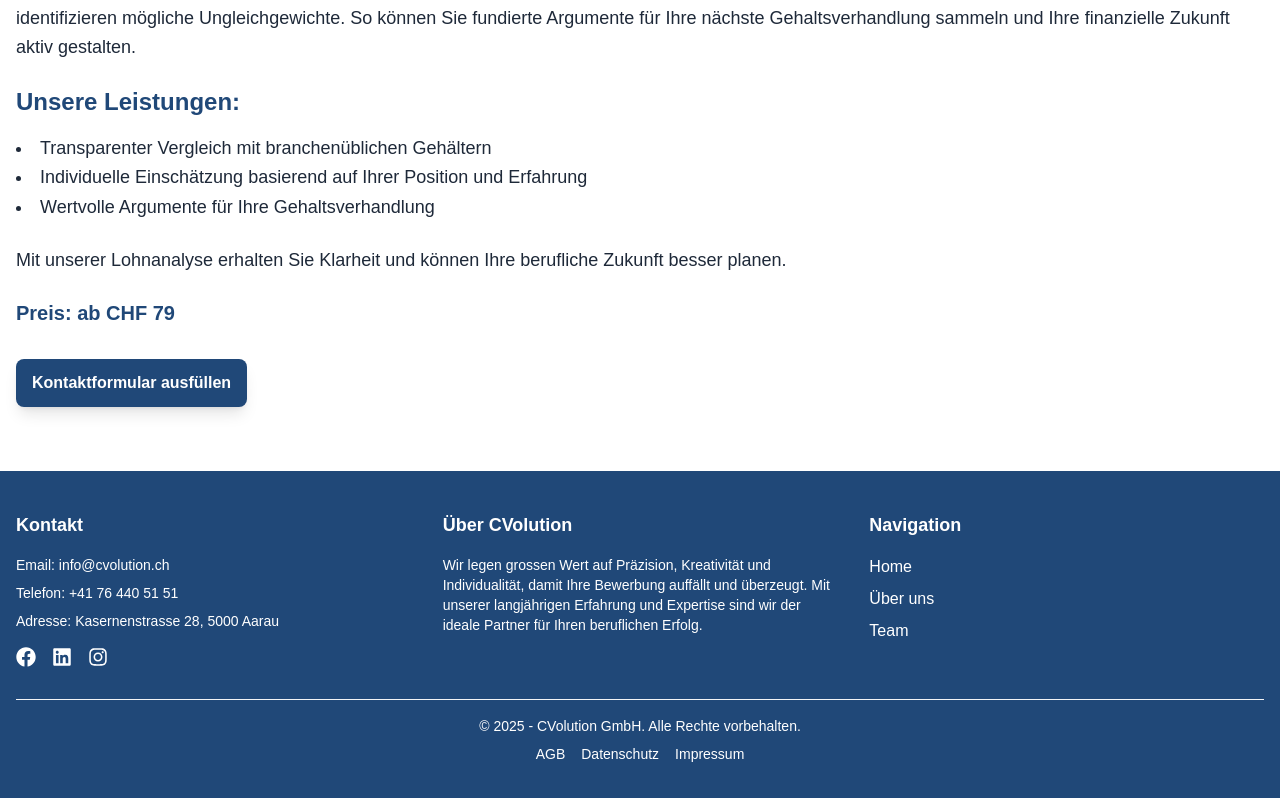
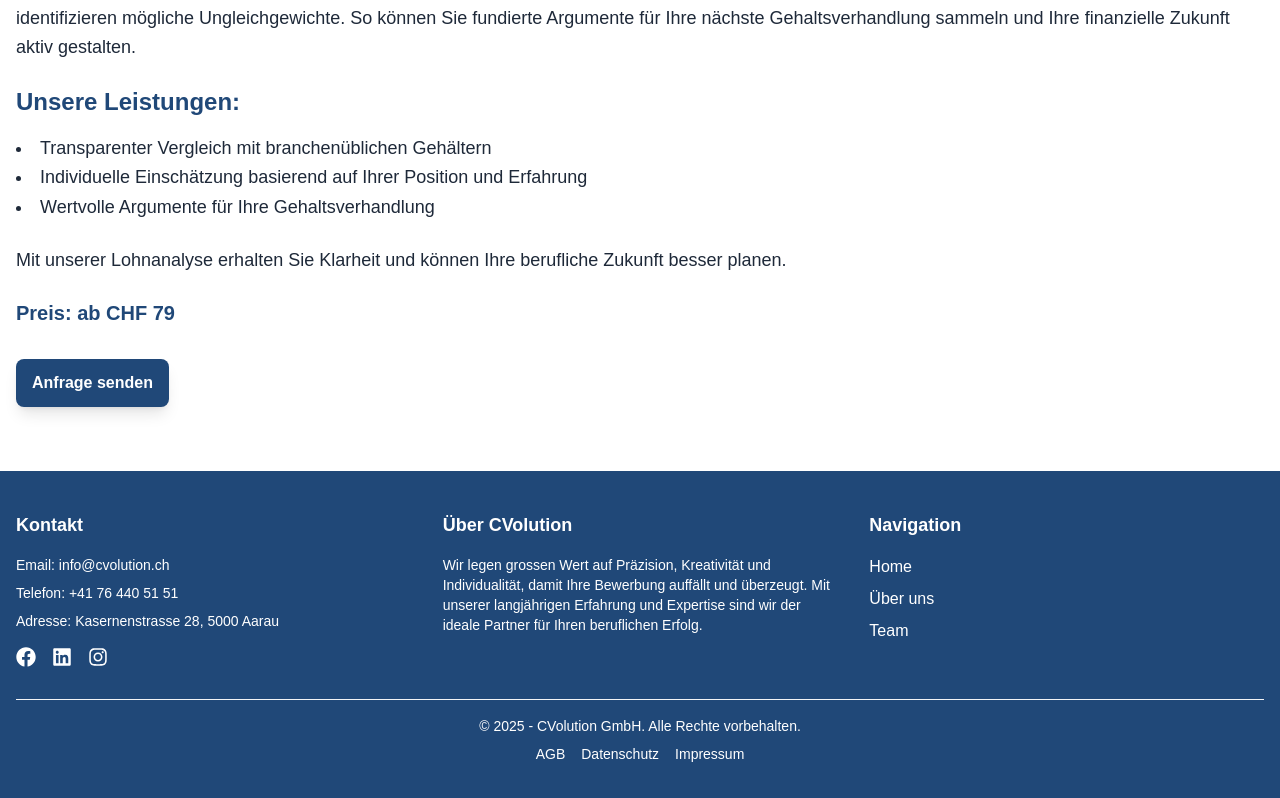
Before and after one commit to LE-NOIR-Web-Entwicklung/CVolutionNextJs, a Next.js app in the folder cvolution/: page /service-salary in a window 1280 px wide. Shown: the part 565-1363 px from the top of the page. Built offline with nearby package versions, Linux system fonts and the light colour scheme.

Commit message:
button naming

```diff
--- a/cvolution/src/app/contact/page.tsx
+++ b/cvolution/src/app/contact/page.tsx
@@ -153,5 +153,5 @@ export default function Contact() {
   return (
     <Suspense>
       <ContactPage />
-      </Suspense>
-      )};
+    </Suspense>
+)};
--- a/cvolution/src/app/service-motivation/page.tsx
+++ b/cvolution/src/app/service-motivation/page.tsx
@@ -50,7 +50,7 @@ export default function ServiceMotivation() {
               href="/contact?subject=Motivationsschreiben"
               className="inline-block px-4 py-3 mt-4 text-white font-bold bg-[#204878] rounded-lg shadow-lg hover:bg-[#1a3a66] transform hover:scale-105 transition duration-300"
             >
-              Kontaktformular ausfüllen
+              Anfrage senden
             </a>
           </div>
         </div>
--- a/cvolution/src/app/service-rav/page.tsx
+++ b/cvolution/src/app/service-rav/page.tsx
@@ -49,7 +49,7 @@ export default function ServiceRAV() {
               href="/contact?subject=RAV-Unterstuetzung"
               className="inline-block px-4 py-3 mt-4 text-white font-bold bg-[#204878] rounded-lg shadow-lg hover:bg-[#1a3a66] transform hover:scale-105 transition duration-300"
             >
-              Kontaktformular ausfüllen
+              Anfrage senden
             </a>
           </div>
         </div>
--- a/cvolution/src/app/service-salary/page.tsx
+++ b/cvolution/src/app/service-salary/page.tsx
@@ -49,7 +49,7 @@ export default function ServiceSalary() {
               href="/contact?subject=Lohnanalyse"
               className="inline-block px-4 py-3 mt-4 text-white font-bold bg-[#204878] rounded-lg shadow-lg hover:bg-[#1a3a66] transform hover:scale-105 transition duration-300"
             >
-              Kontaktformular ausfüllen
+              Anfrage senden
             </a>
           </div>
         </div>
--- a/cvolution/src/app/service-video/page.tsx
+++ b/cvolution/src/app/service-video/page.tsx
@@ -49,7 +49,7 @@ export default function ServiceVideo() {
               href="/contact?subject=Videobewerbung"
               className="inline-block px-4 py-3 mt-4 text-white font-bold bg-[#204878] rounded-lg shadow-lg hover:bg-[#1a3a66] transform hover:scale-105 transition duration-300"
             >
-              Kontaktformular ausfüllen
+              Anfrage senden
             </a>
           </div>
         </div>
```
